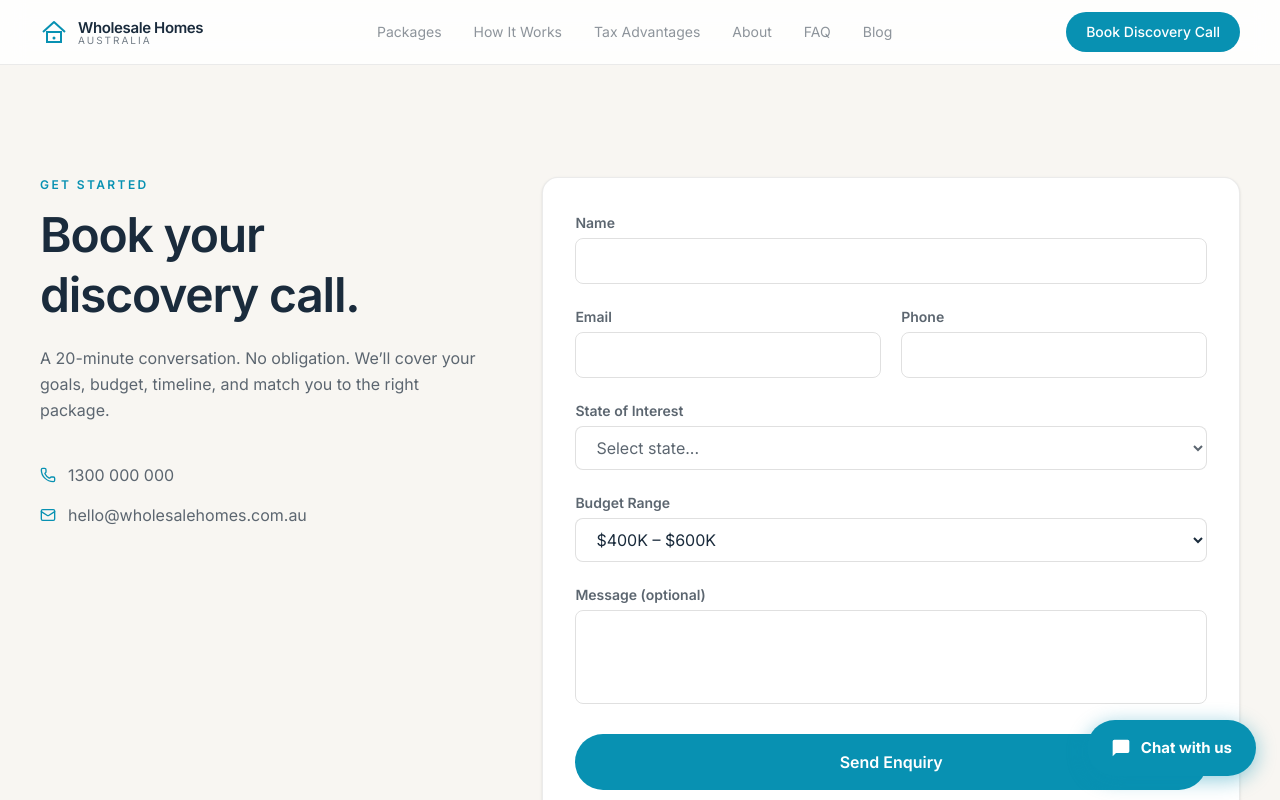
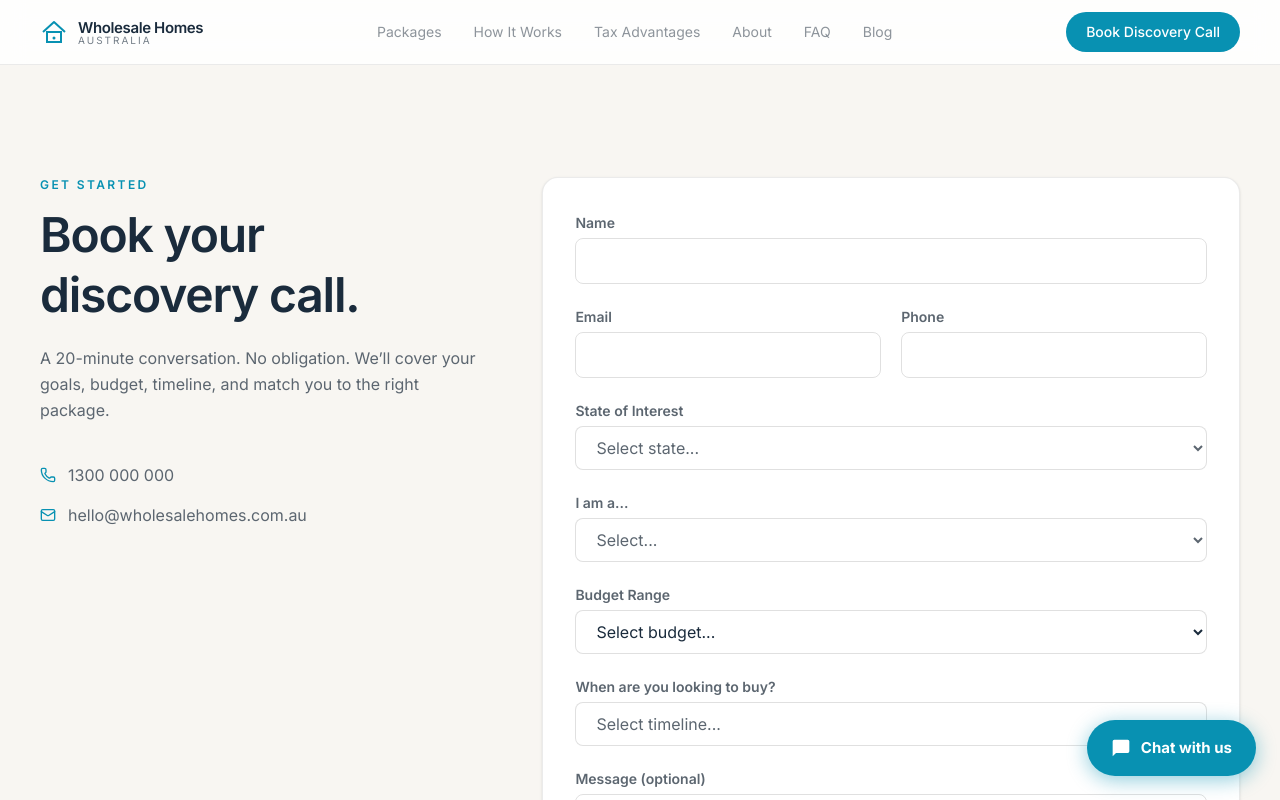
Before and after one commit to sg-satoshi/saabai-site, a Next.js app: page /sites/wholesale-homes/contact in a window 1280 px wide. Shown: the top 800 px of the page. Built offline with nearby package versions, Linux system fonts and the light colour scheme.

Commit message:
feat: add buyer type (first home buyer/investor/downsizer) and purchase timeline (0-3/3-6/6-12 months, researching) fields to contact form, send all fields to Telegram alert

```diff
--- a/app/api/site-factory/lead/route.ts
+++ b/app/api/site-factory/lead/route.ts
@@ -121,7 +121,7 @@ export async function OPTIONS(req: Request) {
 
 export async function POST(req: Request) {
   try {
-    const { name, email, phone, message, siteSlug, duration, eventType, state, budget } =
+    const { name, email, phone, message, siteSlug, duration, eventType, state, budget, buyer_type, timeline } =
       await req.json();
 
     if (!siteSlug) {
@@ -143,12 +143,16 @@ export async function POST(req: Request) {
       message: message || "",
       state: state || "",
       budget: budget || "",
+      buyer_type: buyer_type || "",
+      timeline: timeline || "",
       siteSlug,
       metadata: {
         ...(duration ? { duration } : {}),
         ...(eventType ? { eventType } : {}),
         ...(state ? { state } : {}),
         ...(budget ? { budget } : {}),
+        ...(buyer_type ? { buyer_type } : {}),
+        ...(timeline ? { timeline } : {}),
       },
       createdAt: Date.now(),
     };
@@ -179,6 +183,8 @@ export async function POST(req: Request) {
         const ts = new Date(lead.createdAt).toLocaleString("en-AU", { timeZone: "Australia/Brisbane", dateStyle: "medium", timeStyle: "short" });
         let msg = `🔔 *New inquiry — ${siteSlug}*\n\n`;
         msg += `*Name:* ${name || "—"}\n*Email:* ${email || "—"}\n*Phone:* ${phone || "—"}\n`;
+        if (buyer_type) msg += `*Type:* ${buyer_type}\n`;
+        if (timeline) msg += `*Timeline:* ${timeline}\n`;
         if (state) msg += `*State:* ${state}\n`;
         if (budget) msg += `*Budget:* ${budget}\n`;
         if (duration) msg += `*Duration:* ${duration}\n`;
--- a/app/rex-changelog/ChangelogClient.tsx
+++ b/app/rex-changelog/ChangelogClient.tsx
@@ -32,6 +32,7 @@ const CHANGELOG: Day[] = [
   {
     date: "30 Jun 2026",
     entries: [
+      { time: "01:00", tag: "UPDATE", title: "Trigger redeploy after TELEGRAM_CHAT_ID_WHOLESALE_HOMES env var update" },
       { time: "00:34", tag: "NEW", title: "Wire wholesale-homes contact form to Telegram — add site to TELEGRAM_SITES, fix CORS for multiple origins, send state/budget in lead, add state/budget to Telegram alert message" },
       { time: "00:29", tag: "FIX", title: "Switch hero bg from img tag to CSS background-image — covers full section on mobile" },
       { time: "00:22", tag: "FIX", title: "Contact form states — remove VIC, add SA, no default selection, use Select state... placeholder" },
--- a/app/sites/wholesale-homes/contact/page.tsx
+++ b/app/sites/wholesale-homes/contact/page.tsx
@@ -92,13 +92,34 @@ export default function ContactPage() {
                       </select>
                     </div>
                     <div className="md:col-span-2">
+                      <label className="text-xs font-semibold text-[#5C6670] md:text-sm">I am a...</label>
+                      <select name="buyer_type" className="mt-1 w-full rounded-lg border border-[rgba(0,0,0,0.12)] bg-white px-4 py-2.5 text-sm text-[#5C6670] outline-none focus:border-[#0891b2] md:text-base">
+                        <option value="">Select...</option>
+                        <option value="First home buyer">First home buyer</option>
+                        <option value="Investor">Investor</option>
+                        <option value="Downsizer">Downsizer</option>
+                        <option value="Other">Other</option>
+                      </select>
+                    </div>
+                    <div className="md:col-span-2">
                       <label className="text-xs font-semibold text-[#5C6670] md:text-sm">Budget Range</label>
                       <select name="budget" className="mt-1 w-full rounded-lg border border-[rgba(0,0,0,0.12)] bg-white px-4 py-2.5 text-sm outline-none focus:border-[#0891b2] md:text-base">
-                        <option>$400K – $600K</option>
-                        <option>$600K – $800K</option>
-                        <option>$800K – $1M</option>
-                        <option>$1M+</option>
-                        <option>Not sure</option>
+                        <option value="">Select budget...</option>
+                        <option value="$400K – $600K">$400K – $600K</option>
+                        <option value="$600K – $800K">$600K – $800K</option>
+                        <option value="$800K – $1M">$800K – $1M</option>
+                        <option value="$1M+">$1M+</option>
+                        <option value="Not sure">Not sure</option>
+                      </select>
+                    </div>
+                    <div className="md:col-span-2">
+                      <label className="text-xs font-semibold text-[#5C6670] md:text-sm">When are you looking to buy?</label>
+                      <select name="timeline" className="mt-1 w-full rounded-lg border border-[rgba(0,0,0,0.12)] bg-white px-4 py-2.5 text-sm text-[#5C6670] outline-none focus:border-[#0891b2] md:text-base">
+                        <option value="">Select timeline...</option>
+                        <option value="0–3 months">0–3 months</option>
+                        <option value="3–6 months">3–6 months</option>
+                        <option value="6–12 months">6–12 months</option>
+                        <option value="Just researching">Just researching</option>
                       </select>
                     </div>
                     <div className="md:col-span-2">
```
